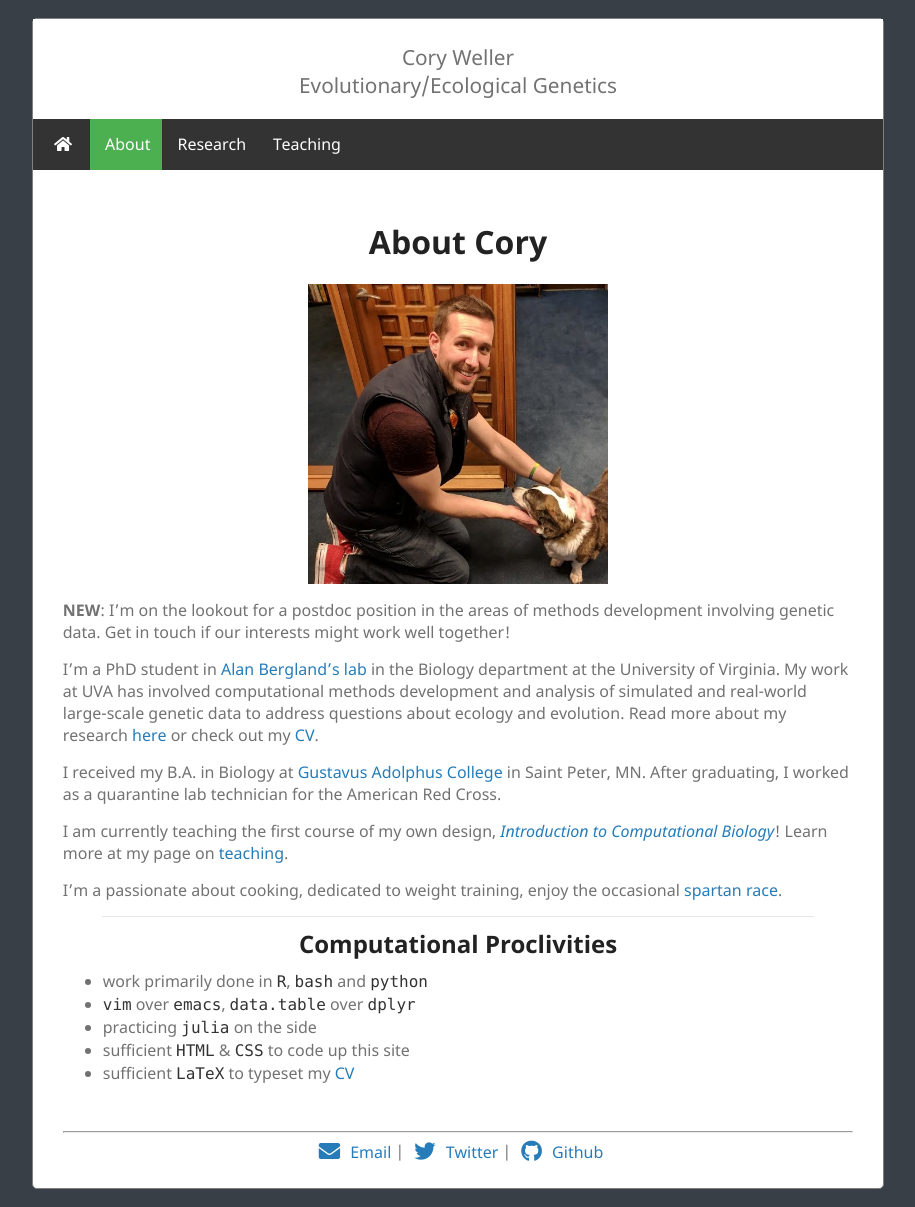
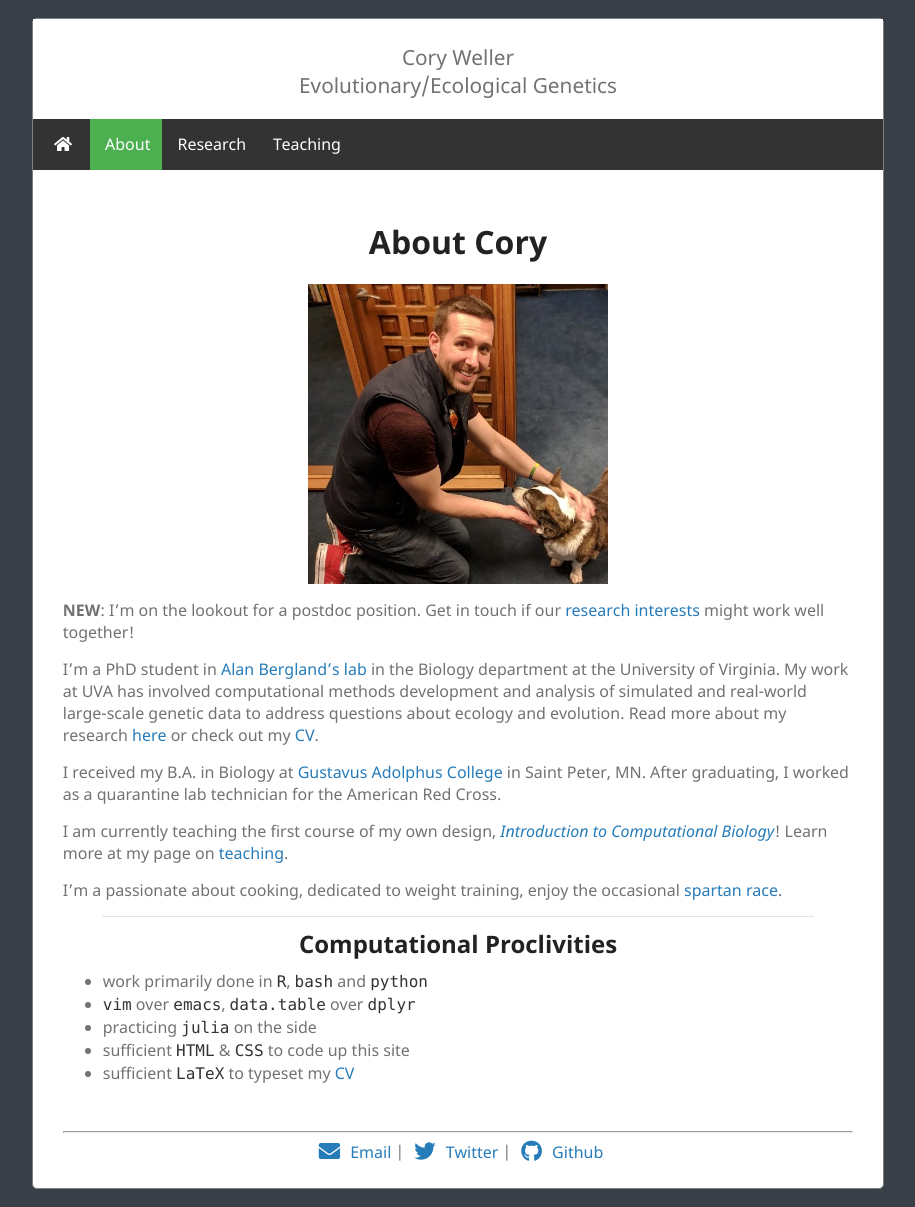
Before and after one commit to cory-weller/cory-weller.github.io, a Jekyll site: the page built from about_me.md, in a window 1280 px wide and 1207 px high. Shown: the whole window, without its empty margins (182-1097 px from the left). Built offline with Jekyll 4.4.1, drawn with Linux system fonts in a browser that asks for light colours.

Commit message:
Update about_me.md

```diff
--- a/about_me.md
+++ b/about_me.md
@@ -7,7 +7,7 @@ title: Cory Weller | About
 
 <center><img src="/assets/img/cory_and_corgi.jpg" width="300" height="300"></center>
 
- **NEW**: I'm on the lookout for a postdoc position in the areas of methods development involving genetic data. Get in touch if our interests might work well together!
+ **NEW**: I'm on the lookout for a postdoc position. Get in touch if our [research interests](research.html) might work well together!
 
  I'm a PhD student in [Alan Bergland's lab](http://bergland-lab.org) in the Biology department at the University of Virginia. My work at UVA has involved computational methods development and analysis of simulated and real-world large-scale genetic data to address questions about ecology and evolution. Read more about my research [here](research.html) or check out my [CV](assets/docs/CAWeller_CV.pdf).
 
```
